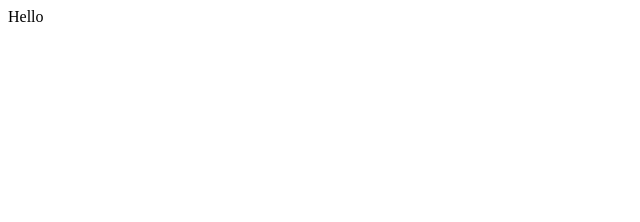
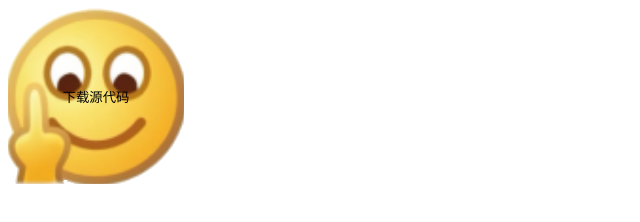
Before and after one commit to WuJong/WuJong.github.io, a plain HTML site: page index.html in a window 1280 px wide. Shown: the whole page, without its empty margins (0-640 px from the left). Drawn offline with Linux system fonts and the light colour scheme.

Commit message:
“changed_something”

```diff
--- a/forHomework.css
+++ b/forHomework.css
@@ -1,5 +1,5 @@
 .button{
-	background: url("image/SmallLogo.png") repeat;
+	background: url("image/SB作业.png") repeat;
 	border-style: none;
 	display: block;
 	width: 176px;
--- a/index.html
+++ b/index.html
@@ -1,10 +1,20 @@
 <!DOCTYPE html>
-<html lang="en">
-<head>
-    <meta charset="UTF-8">
-    <title>This Is Index</title>
-</head>
-<body>
-Hello
-</body>
+<html>
+	<head>
+		<meta charset="utf-8">
+		<title>Homework Here</title>
+		<link rel="stylesheet" href="forHomework.css">
+		<link rel="icon" href="favicon.ico">
+	</head>
+	<body>
+		<button class="button" onclick="download()">下载源代码</button>
+	</body>
+	<script>
+		function download(){
+			let a = document.createElement("a");
+			a.href = "./Win7 Style Builder详细教程.docx";
+			// a.download = "processor.java";
+			a.click();
+		}
+	</script>
 </html>
```
Also changed, not shown: image/SB作业.png (added).
